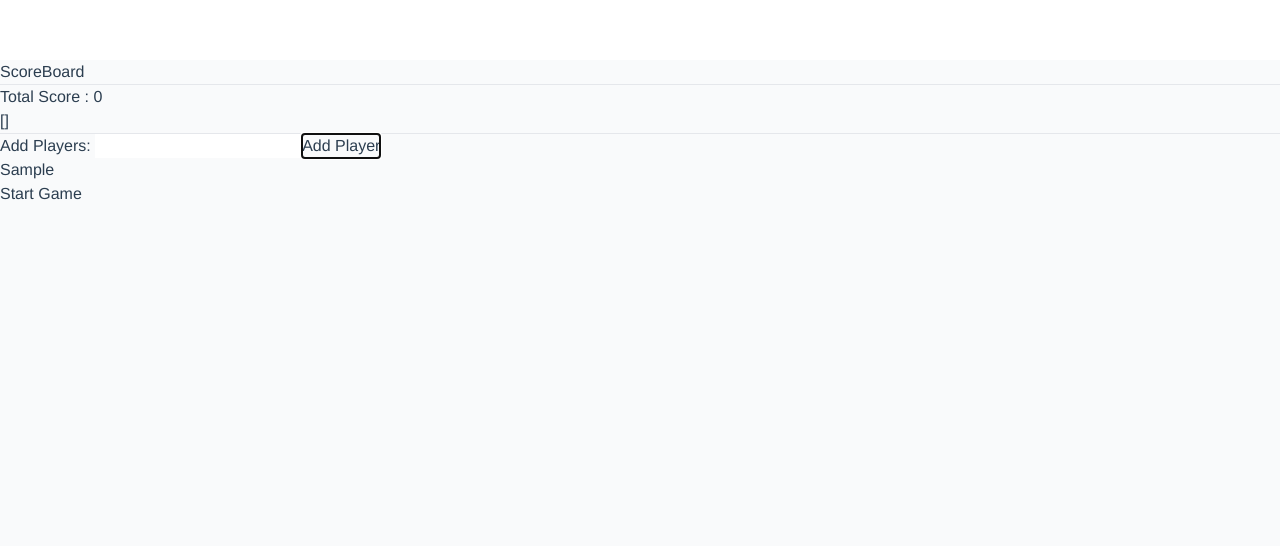
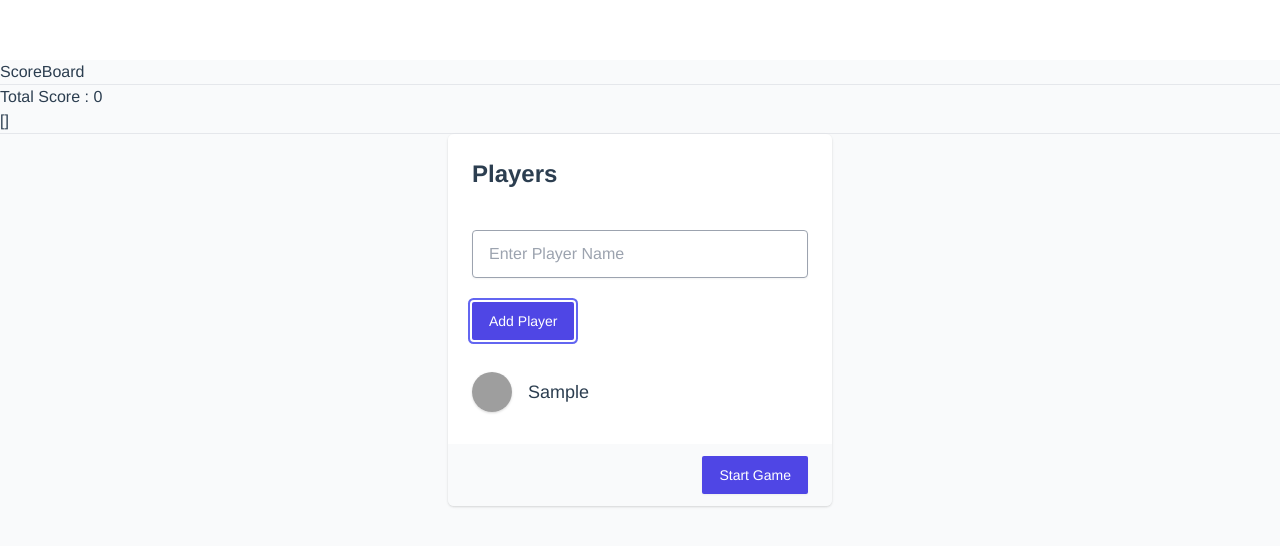
Before and after one commit to naumanahmed19/ten-pin-bowling, a Vue app: page / in a window 1280 px wide. Both pictures are taken after typing "Sample" into the empty fields and a click on the button "Add Player". Shown: the top 546 px of the page. Built offline with nearby package versions, Linux system fonts and the light colour scheme; grey boxes are pictures that could not be loaded.

Commit message:
enh(player): added new player form component

```diff
--- /dev/null
+++ b/src/components/Game/AddPlayersForm.vue
@@ -0,0 +1,73 @@
+<template>
+  <div class="flex justify-center items-center space-x-9 w-auto">
+    <div class="item w-96 h-24">
+      <div class="shadow sm:rounded-md sm:overflow-hidden">
+        <div class="px-4 py-5 bg-white space-y-6 sm:p-6">
+          <h5 class="mb-4 text-2xl font-extrabold">Players</h5>
+
+          <input
+            type="text"
+            v-model="name"
+            placeholder="Enter Player Name"
+            maxlength="150"
+            class="flex-grow w-full h-12 px-4 mb-4 transition duration-200 bg-white border border-gray-400 rounded shadow-sm appearance-none focus:outline-none focus:shadow-outline focus:border-indigo-500"
+          />
+           <button
+            @click="handleAddPlayer"
+            class=" py-2 px-4 border border-transparent shadow-sm text-sm font-medium rounded-sm text-white bg-indigo-600 hover:bg-indigo-700 focus:outline-none focus:ring-2 focus:ring-offset-2 focus:ring-indigo-500"
+          >
+            Add Player
+          </button>
+          <div v-if="players.length">
+            <div class="flex py-2" v-for="(player, index) in players" :key="index">
+              <img
+                class="object-cover w-10 h-10 mr-4 rounded-full shadow"
+                src="https://images.pexels.com/photos/220453/pexels-photo-220453.jpeg?auto=compress&amp;cs=tinysrgb&amp;dpr=3&amp;h=750&amp;w=1260"
+                alt="Person"
+              />
+              <div class="flex flex-col justify-center">
+                <p class="text-lg">{{ player.name }}</p>
+              </div>
+            </div>
+          </div>
+
+        </div>
+
+        <div class="px-4 py-3 bg-gray-50 sm:px-6">
+
+          <div class=" text-right">
+          <button
+            class="py-2 px-4 border border-transparent shadow-sm text-sm font-medium rounded-sm text-white bg-indigo-600 hover:bg-indigo-700 focus:outline-none focus:ring-2 focus:ring-offset-2 focus:ring-indigo-500"
+            @click="$emit('start')"
+          >
+            Start Game
+          </button>
+          </div>
+
+        </div>
+      </div>
+    </div>
+  </div>
+</template>
+<script>
+export default {
+  emits: ["start", "add"],
+  props: {
+    players: {
+      type: Array,
+      default: () => [],
+    },
+  },
+  data() {
+    return {
+      name : '',
+    };
+  },
+  methods:{
+    handleAddPlayer(){
+      this.$emit('add', this.name)
+      this.name = "";
+    }
+  }
+};
+</script>
--- a/src/components/Game/Game.vue
+++ b/src/components/Game/Game.vue
@@ -10,20 +10,17 @@
 
   <hr />
 
-  <div v-if="!isGameActive">
-    Add Players:
-    <input type="text" v-model="playerName" />
-    <button @click="handleAddPlayer">Add Player</button>
-  </div>
 
-  <div v-if="!isGameActive && players.length">
-    <ul>
-      <li v-for="(player, index) in players" :key="index">
-        {{ player.name }}
-      </li>
-    </ul>
-    <button @click="handleStartGame">Start Game</button>
-  </div>
+  <AddPlayersForm
+    v-if="!isGameActive"
+    @start="handleStartNewGame"
+    @add="addPlayer"
+    :players="players"
+  />
+
+
+
+
 
   <div v-if="isGameActive && players.length">
     {{ players[currentPlayer] }}
@@ -43,7 +40,7 @@
         <br />
         <br />
         <br />
-        {{ player.name }} | Wins  {{ player.wins }}
+        {{ player.name }} | Wins {{ player.wins }}
         <table border="1">
           <tr>
             <td v-for="(n, i) in 10" :key="i">
@@ -72,12 +69,14 @@ import ScoreBoard from "./ScoreBoard.vue";
 import Score from "./Score";
 import PlayerControls from "./PlayerControls.vue";
 import GameControls from "./GameControls.vue";
+import AddPlayersForm from './AddPlayersForm.vue';
 export default {
   name: "Game",
   components: {
     ScoreBoard,
     PlayerControls,
     GameControls,
+    AddPlayersForm,
   },
   data() {
     return {
@@ -145,33 +144,30 @@ export default {
     /**
      * Add New Player
      */
-    handleAddPlayer() {
-      if (this.playerName) {
+    addPlayer(name) {
+      if (name) {
         this.players.push({
-          name: this.playerName,
+          name: name,
           frames: [],
           faramScore: [],
           frameCounter: 0, //max 12
           fIndex: 0,
-          wins : 0,
+          wins: 0,
         });
       }
-
-      //reset field
-      this.playerName = "";
     },
     /**
      * Winner Selection
      */
-    selectWinner(){
+    selectWinner() {
       let highestScore = 0;
       let playerIndex;
-      this.players.forEach((player,index)=>{
+      this.players.forEach((player, index) => {
         let playerScore = this.getPlayerScore(index);
-         if(playerScore > highestScore ){
-            highestScore = playerScore;
-            playerIndex = index;
-         }
+        if (playerScore > highestScore) {
+          highestScore = playerScore;
+          playerIndex = index;
+        }
       });
 
       this.players[playerIndex].wins++;
```
